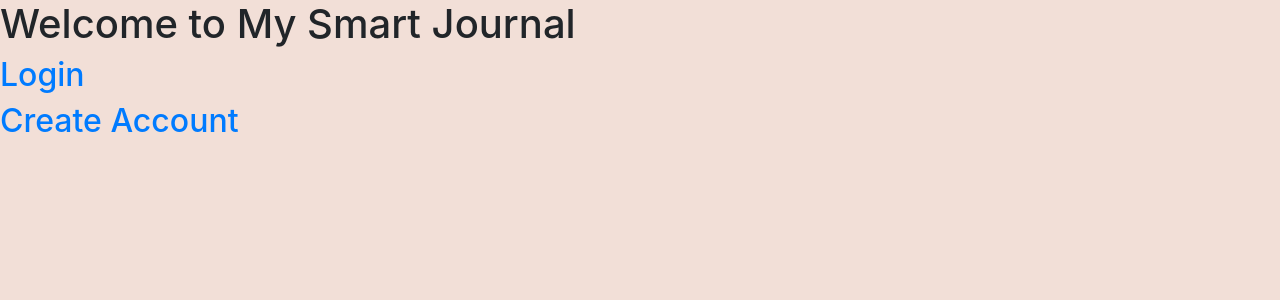
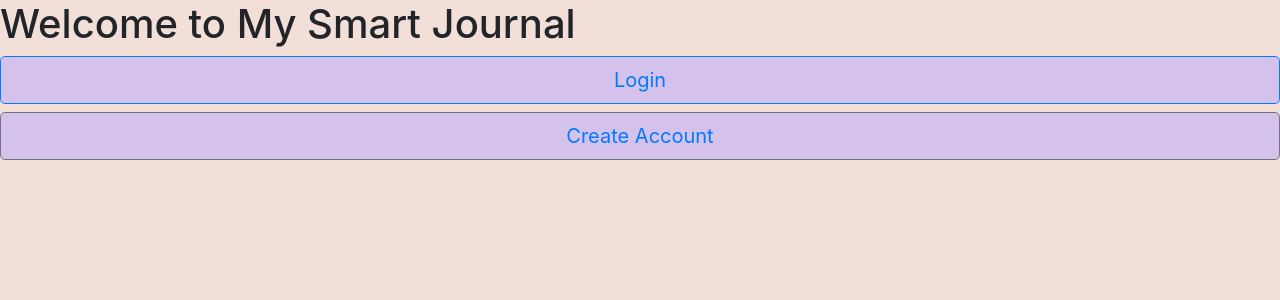
Before and after one commit to mashikro/my-smart-journal, a Flask app: page / in a window 1280 px wide. Shown: the part 50-350 px from the top of the page. Run offline with Flask 2, Linux system fonts and the light colour scheme; some libraries are stand-ins or nearby versions.

Commit message:
Added login and create account buttons

```diff
--- a/static/styles.css
+++ b/static/styles.css
@@ -15,3 +15,8 @@
 #streak-how-body {
     background-color: #fef9ff;
 }
+
+.btn-block {
+    /*background: #9f9fed;*/
+    background: #d4c1ec;
+}
--- a/templates/index.html
+++ b/templates/index.html
@@ -2,8 +2,12 @@
 {% block content %}
 <h1>Welcome to My Smart Journal</h1>
 
-<h2><a href='/login'>Login</a></h2>
-<h2><a href='/create-account'>Create Account</a></h2>
+<!-- <h2><a href='/login'>Login</a></h2> -->
+<!-- <h2><a href='/create-account'>Create Account</a></h2>  -->
+
+
+<button type="button" class="btn btn-primary btn-lg btn-block"> <a href='/login'>Login</a> </button>
+<button type="button" class="btn btn-secondary btn-lg btn-block"><a href='/create-account'>Create Account</a></button>
 
 <!-- <div style="width:50%;">
     <img src="/static/journal_coffee.jpg" />
```
